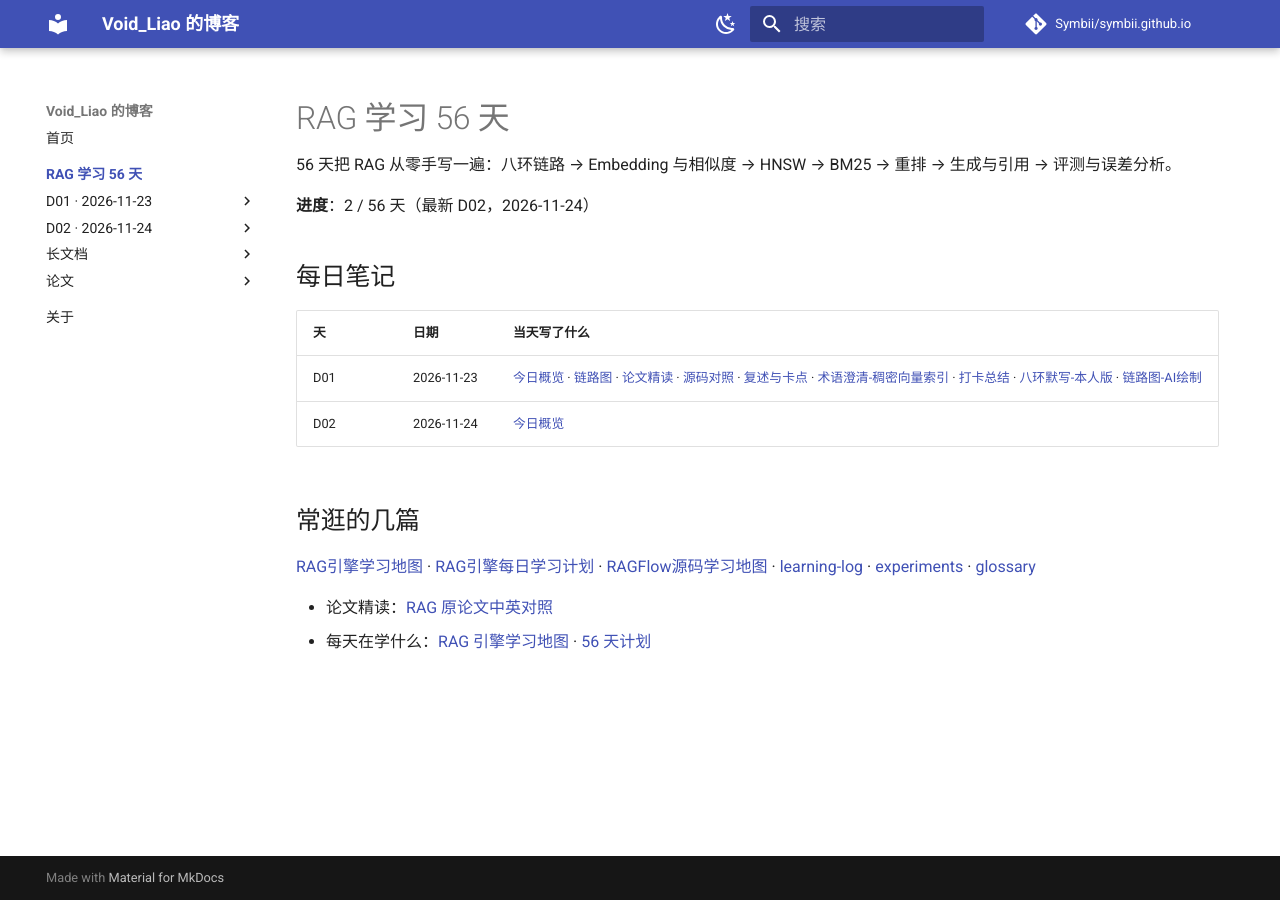
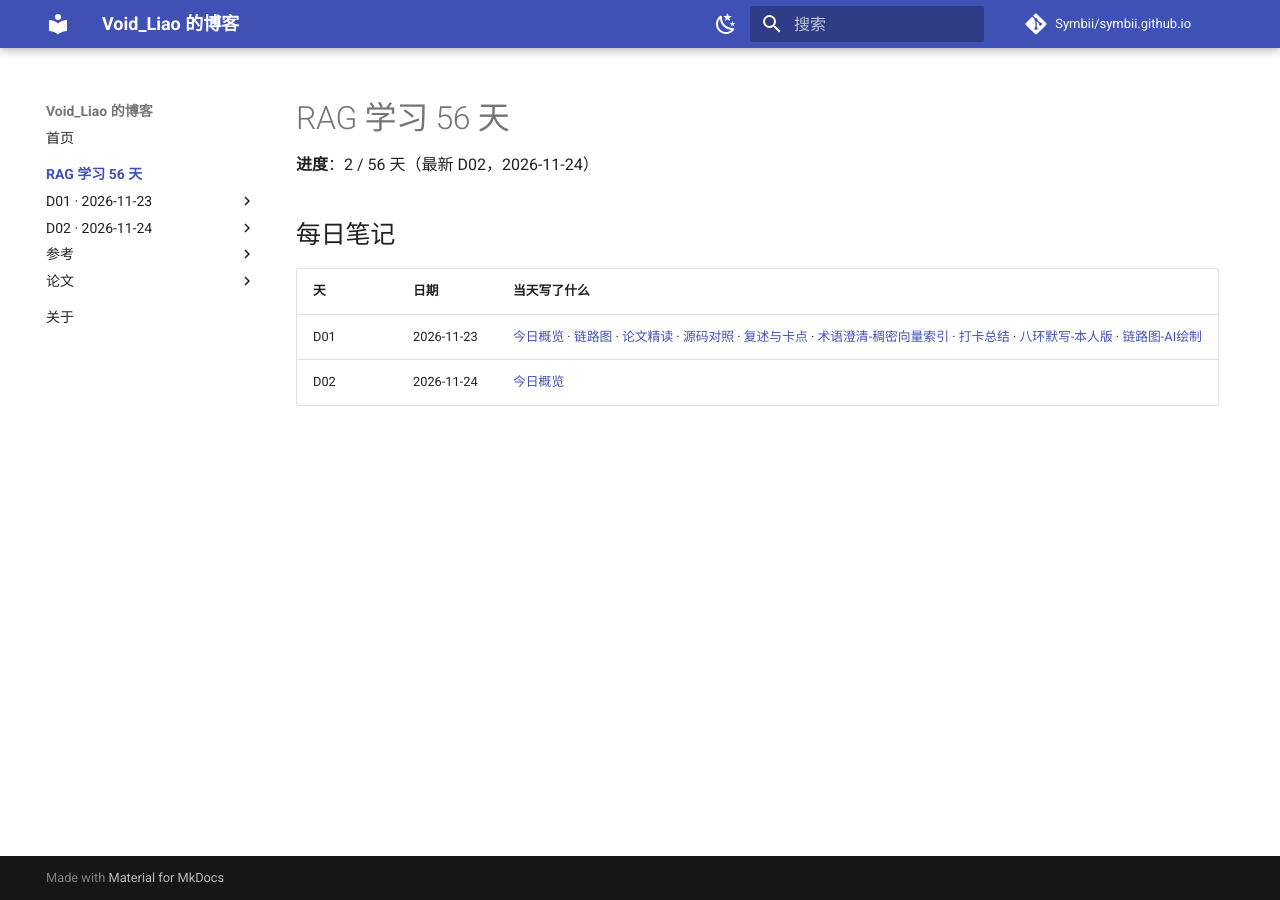
Before and after one commit to Symbii/symbii.github.io, an MkDocs documentation site: the page built from docs/rag-study/index.md, in a window 1280 px wide. Built offline with MkDocs 1.6.1 and Material for MkDocs 9.7.7, drawn with Linux system fonts in a browser that asks for light colours; comment, search, counter and statistics services are not loaded.

Commit message:
style(site): 删掉首页与集合页的说明文字，导航「长文档」改名「参考」

```diff
--- a/docs/rag-study/index.md
+++ b/docs/rag-study/index.md
@@ -5,8 +5,6 @@ hide:
 ---
 
 # RAG 学习 56 天
-
-56 天把 RAG 从零手写一遍：八环链路 → Embedding 与相似度 → HNSW → BM25 → 重排 → 生成与引用 → 评测与误差分析。
 
 **进度**：2 / 56 天（最新 D02，2026-11-24）
 
@@ -16,10 +14,3 @@ hide:
 |---|---|---|
 | D01 | 2026-11-23 | [今日概览](D01/00-今日概览.md) · [链路图](D01/01-链路图.md) · [论文精读](D01/02-论文精读.md) · [源码对照](D01/03-源码对照.md) · [复述与卡点](D01/04-复述与卡点.md) · [术语澄清-稠密向量索引](D01/05-术语澄清-稠密向量索引.md) · [打卡总结](D01/06-打卡总结.md) · [八环默写-本人版](D01/07-八环默写-本人版.md) · [链路图-AI绘制](D01/08-链路图-AI绘制.md) |
 | D02 | 2026-11-24 | [今日概览](D02/00-今日概览.md) |
-
-## 常逛的几篇
-
-[RAG引擎学习地图](RAG引擎学习地图.md) · [RAG引擎每日学习计划](RAG引擎每日学习计划.md) · [RAGFlow源码学习地图](RAGFlow源码学习地图.md) · [learning-log](learning-log.md) · [experiments](experiments.md) · [glossary](glossary.md)
-
-- 论文精读：[RAG 原论文中英对照](papers/RAG-Lewis2020-中英对照.md)
-- 每天在学什么：[RAG 引擎学习地图](RAG引擎学习地图.md) · [56 天计划](RAG引擎每日学习计划.md)
--- a/mkdocs.yml
+++ b/mkdocs.yml
@@ -82,7 +82,7 @@ nav:
           - 链路图-AI绘制: rag-study/D01/08-链路图-AI绘制.md
       - D02 · 2026-11-24:
           - 今日概览: rag-study/D02/00-今日概览.md
-      - 长文档:
+      - 参考:
           - RAG引擎学习地图: rag-study/RAG引擎学习地图.md
           - RAG引擎每日学习计划: rag-study/RAG引擎每日学习计划.md
           - RAGFlow源码学习地图: rag-study/RAGFlow源码学习地图.md
```
Also changed, not shown: docs/index.md (+0 -4 lines), sync.py (+1 -15 lines).
